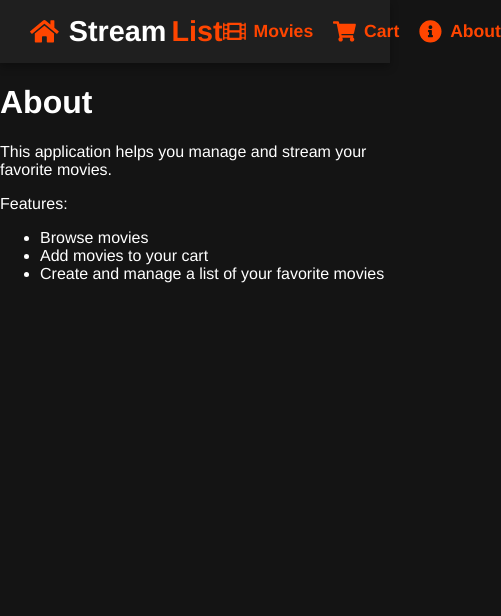
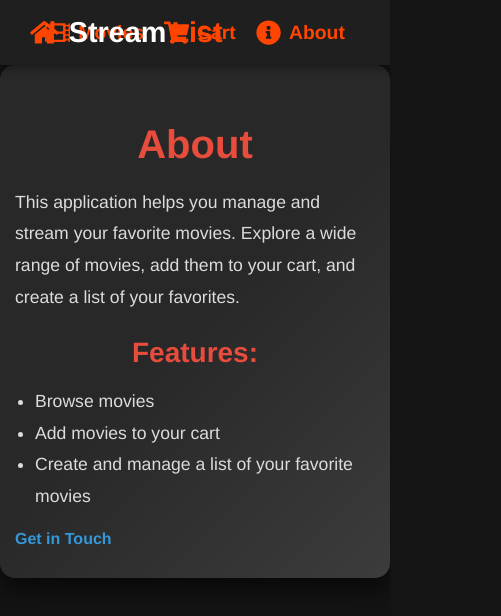
Before and after one commit to EricIVara/EZ_TechMovie, a React (Create React App) app in the folder app/: page /about in a window 390 px wide. Shown: the top 616 px of the page, 501 px wide, since content can reach past the window. Built offline with nearby package versions, Linux system fonts and the light colour scheme; no server answers.

Commit message:
about page updates

```diff
--- a/app/src/components/About.js
+++ b/app/src/components/About.js
@@ -1,17 +1,30 @@
 import React from "react";
-import "./styles/About.module.css";
+import styles from "./styles/About.module.css";
 
 const About = () => {
   return (
-    <div>
-      <h1>About</h1>
-      <p>This application helps you manage and stream your favorite movies.</p>
-      <p>Features:</p>
-      <ul>
-        <li>Browse movies</li>
-        <li>Add movies to your cart</li>
-        <li>Create and manage a list of your favorite movies</li>
-      </ul>
+    <div
+      className={`${styles.aboutContainer} bg-gray-900 text-white min-h-screen flex items-center justify-center`}
+    >
+      <div className="bg-white text-gray-900 rounded-lg shadow-lg overflow-hidden md:flex md:flex-row transition-all duration-300">
+        <div className="md:w-2/3 p-6">
+          <h1 className="text-4xl font-bold mb-4">About</h1>
+          <p className="text-lg mb-4">
+            This application helps you manage and stream your favorite movies.
+            Explore a wide range of movies, add them to your cart, and create a
+            list of your favorites.
+          </p>
+          <h2 className="text-2xl font-semibold mb-3">Features:</h2>
+          <ul className="list-disc list-inside space-y-2 mb-6">
+            <li>Browse movies</li>
+            <li>Add movies to your cart</li>
+            <li>Create and manage a list of your favorite movies</li>
+          </ul>
+          <a href="#contact" className="ctaButton" aria-label="Get in Touch">
+            Get in Touch
+          </a>
+        </div>
+      </div>
     </div>
   );
 };
--- a/app/src/components/Navigation.js
+++ b/app/src/components/Navigation.js
@@ -6,7 +6,6 @@ import styles from "./styles/Navigation.module.css";
 
 const Navigation = () => {
   const [userEmail, setUserEmail] = useState(null);
-  const [deferredPrompt, setDeferredPrompt] = useState(null);
   const [isInstalled, setIsInstalled] = useState(false);
   const navigate = useNavigate();
 
@@ -23,34 +22,24 @@ const Navigation = () => {
   }, []);
 
   useEffect(() => {
-    const handler = (e) => {
-      e.preventDefault();
-      setDeferredPrompt(e);
-    };
-
-    window.addEventListener("beforeinstallprompt", handler);
-
-    window.addEventListener("appinstalled", () => {
-      console.log("App installed successfully");
-      setIsInstalled(true);
-    });
-
-    return () => {
-      window.removeEventListener("beforeinstallprompt", handler);
-      window.removeEventListener("appinstalled", () => {
+    if (window.deferredPrompt) {
+      console.log("Deferred prompt available on load");
+      window.addEventListener("appinstalled", () => {
+        console.log("App is installed");
         setIsInstalled(true);
       });
-    };
+    }
   }, []);
 
   const handleInstallClick = async () => {
-    if (deferredPrompt) {
-      deferredPrompt.prompt();
-      const { outcome } = await deferredPrompt.userChoice;
+    if (window.deferredPrompt) {
+      window.deferredPrompt.prompt();
+      const { outcome } = await window.deferredPrompt.userChoice;
+      console.log("User choice outcome:", outcome);
       if (outcome === "accepted") {
         setIsInstalled(true);
       }
-      setDeferredPrompt(null);
+      window.deferredPrompt = null;
     }
   };
 
@@ -89,7 +78,7 @@ const Navigation = () => {
         </ul>
       </div>
       <div className={styles.buttonGroup}>
-        {!isInstalled && deferredPrompt && (
+        {!isInstalled && window.deferredPrompt && (
           <button className={styles.installButton} onClick={handleInstallClick}>
             Install App
           </button>
--- a/app/src/components/StreamList.js
+++ b/app/src/components/StreamList.js
@@ -2,7 +2,7 @@ import React, { useState, useEffect } from "react";
 import { useNavigate } from "react-router-dom";
 import { onAuthStateChanged } from "firebase/auth";
 import { auth } from "../firebase";
-import styles from "./styles/StreamList.module.css"; // Importing the CSS module
+import styles from "./styles/StreamList.module.css";
 
 const StreamList = () => {
   const navigate = useNavigate();
@@ -26,7 +26,7 @@ const StreamList = () => {
   const fetchMovieSuggestions = async (query) => {
     try {
       const response = await fetch(
-        `http://www.omdbapi.com/?s=${query}&apikey=97266cde`
+        `https://www.omdbapi.com/?s=${query}&apikey=97266cde`
       );
       const data = await response.json();
       if (data.Response === "True") {
@@ -44,7 +44,7 @@ const StreamList = () => {
   const fetchMovieDetails = async (name) => {
     try {
       const response = await fetch(
-        `http://www.omdbapi.com/?t=${name}&apikey=97266cde`
+        `https://www.omdbapi.com/?t=${name}&apikey=97266cde`
       );
       const data = await response.json();
 
--- a/app/src/components/styles/About.module.css
+++ b/app/src/components/styles/About.module.css
@@ -1,8 +1,116 @@
-/* About.css */
+/* About.module.css */
+
 body {
-  font-family: "Helvetica Neue", Helvetica, Arial, sans-serif;
-  background-color: #141414;
-  color: #ffffff;
+  font-family: "Roboto", sans-serif;
+  background-color: #121212;
+  color: #e0e0e0;
   margin: 0;
   padding: 0;
+  overflow-x: hidden;
 }
+
+.aboutContainer {
+  max-width: 1200px;
+  margin: 0 auto;
+  padding: 60px 20px;
+  background: linear-gradient(135deg, #282828 50%, #3c3c3c 100%);
+  border-radius: 15px;
+  box-shadow: 0 10px 30px rgba(0, 0, 0, 0.7);
+  color: #e4e4e4;
+}
+
+.imageContainer {
+  width: 150px; /* Reduced size */
+  height: 150px; /* Maintain aspect ratio */
+  border-radius: 50%; /* Circular image */
+  box-shadow: 0 5px 15px rgba(0, 0, 0, 0.5);
+  margin: 0 auto 20px; /* Center and space below */
+}
+
+h1 {
+  font-size: 3rem;
+  font-weight: 700;
+  margin-bottom: 20px;
+  text-align: center;
+  color: #e74c3c;
+}
+
+h2 {
+  font-size: 2rem;
+  margin-bottom: 15px;
+  text-align: center;
+  color: #e74c3c;
+}
+
+p {
+  font-size: 1.25rem;
+  line-height: 1.8;
+  margin-bottom: 20px;
+  color: #dcdcdc;
+}
+
+ul {
+  font-size: 1.25rem;
+  line-height: 1.8;
+  color: #dcdcdc;
+  list-style-type: disc;
+  padding-left: 20px;
+}
+
+a {
+  color: #3498db;
+  text-decoration: none;
+  font-weight: bold;
+  transition: color 0.3s ease, background-color 0.3s ease;
+}
+
+a:hover {
+  color: #2980b9;
+}
+
+a:focus {
+  outline: none;
+  box-shadow: 0 0 0 3px rgba(52, 152, 219, 0.6);
+}
+
+.ctaButton {
+  display: inline-block;
+  padding: 15px 30px;
+  background-color: #e74c3c;
+  color: #fff;
+  font-size: 1.2rem;
+  border: none;
+  border-radius: 30px;
+  cursor: pointer;
+  text-align: center;
+  transition: background-color 0.3s ease, transform 0.3s ease;
+}
+
+.ctaButton:hover {
+  background-color: #c0392b;
+  transform: translateY(-3px);
+}
+
+.ctaButton:focus {
+  outline: none;
+  box-shadow: 0 0 0 3px rgba(231, 76, 60, 0.6);
+}
+
+@media (max-width: 768px) {
+  .aboutContainer {
+    padding: 30px 15px;
+  }
+
+  h1 {
+    font-size: 2.5rem;
+  }
+
+  h2 {
+    font-size: 1.75rem;
+  }
+
+  p,
+  ul {
+    font-size: 1.1rem;
+  }
+}
--- a/app/src/components/styles/Navigation.module.css
+++ b/app/src/components/styles/Navigation.module.css
@@ -2,7 +2,7 @@
   background-color: #1f1f1f;
   padding: 15px 30px;
   display: flex;
-  justify-content: space-between;
+  justify-content: center;
   align-items: center;
   box-shadow: 0 4px 8px rgba(0, 0, 0, 0.3);
   position: sticky;
@@ -13,6 +13,8 @@
 .logo {
   display: flex;
   align-items: center;
+  position: absolute;
+  left: 30px;
 }
 
 .logoIcon {
@@ -44,8 +46,6 @@
   display: flex;
   justify-content: center;
   align-items: center;
-  flex-grow: 1;
-  position: relative;
 }
 
 .navLinks {
@@ -79,7 +79,9 @@
 .buttonGroup {
   display: flex;
   align-items: center;
-  gap: 10px;
+  position: absolute;
+  right: 30px;
+  gap: 15px;
 }
 
 .userEmail {
@@ -88,13 +90,13 @@
 }
 
 .logoutButton {
-  padding: 8px 16px;
+  padding: 6px 12px;
   border: none;
   border-radius: 5px;
   background-color: #ff4500;
   color: #fff;
   cursor: pointer;
-  font-size: 1.2em;
+  font-size: 1em;
   transition: background-color 0.3s ease, transform 0.3s ease;
 }
 
@@ -104,13 +106,13 @@
 }
 
 .installButton {
-  padding: 8px 16px;
+  padding: 6px 12px;
   border: none;
   border-radius: 5px;
   background-color: #ff4500;
   color: #fff;
   cursor: pointer;
-  font-size: 1.2em;
+  font-size: 1em;
   transition: background-color 0.3s ease, transform 0.3s ease;
 }
 
--- a/app/src/index.js
+++ b/app/src/index.js
@@ -2,6 +2,15 @@ import React from "react";
 import ReactDOM from "react-dom/client";
 import "./index.css";
 import App from "./App";
+
+// Global variable to store the deferredPrompt event
+window.deferredPrompt = null;
+
+window.addEventListener("beforeinstallprompt", (e) => {
+  e.preventDefault();
+  window.deferredPrompt = e; // Store the event globally
+  console.log("Global beforeinstallprompt event captured");
+});
 
 const root = ReactDOM.createRoot(document.getElementById("root"));
 root.render(
```
Also changed, not shown: app/public/images/ProfilePic.png (added), app/public/images/download-solid.svg (renamed from app/public/download-solid.svg).
